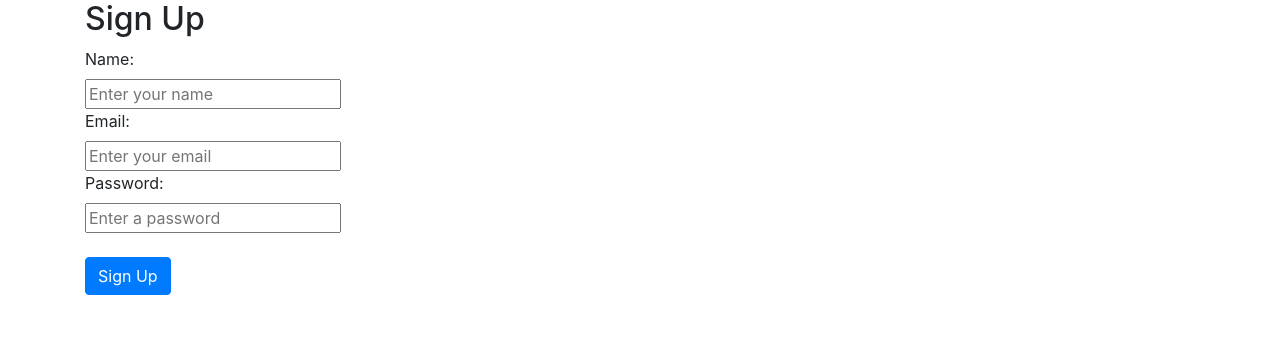
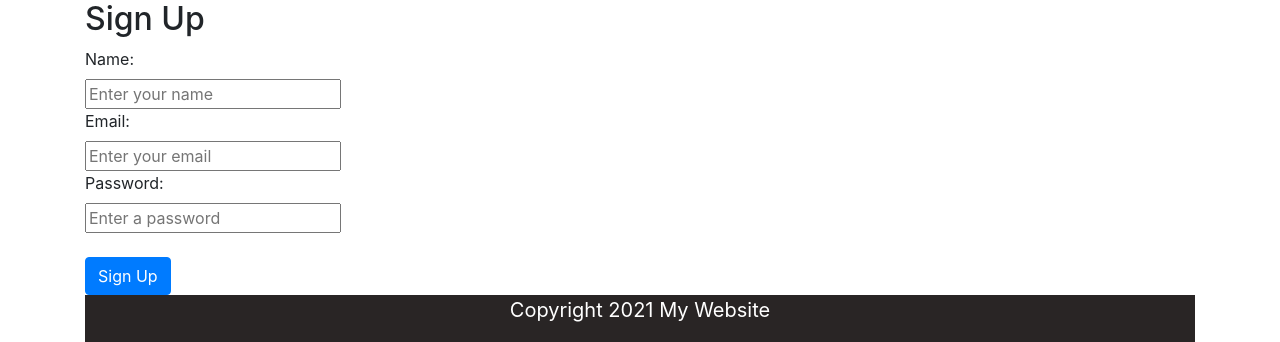
Before and after one commit to BilalJayy/GOO-Malik-Bilal-Javed, a PHP site: page /Account.html in a window 1280 px wide. Shown: the part 485-827 px from the top of the page. Before the commit the page ends 780 px from the top, so only its background shows below. Run offline with PHP 8.4, Linux system fonts and the light colour scheme.

Commit message:
changes in footer

```diff
--- a/Account.html
+++ b/Account.html
@@ -65,4 +65,8 @@
         <input type="password" id="password" placeholder="Enter a password"><br><br>
         <button type="submit" class="btn btn-primary">Sign Up</button>
       </form>
+      <div id="footer">
+        <p>Copyright 2021 My Website</p>
+      </div>
+    </div>
     </body>
--- a/Template.css
+++ b/Template.css
@@ -103,7 +103,7 @@ p {
 }
 
 #footer {
-  background-color: #333;
+  background-color: rgb(41, 37, 37);
   color: #fff;
   text-align: center;
   padding: 0.5px;
```
